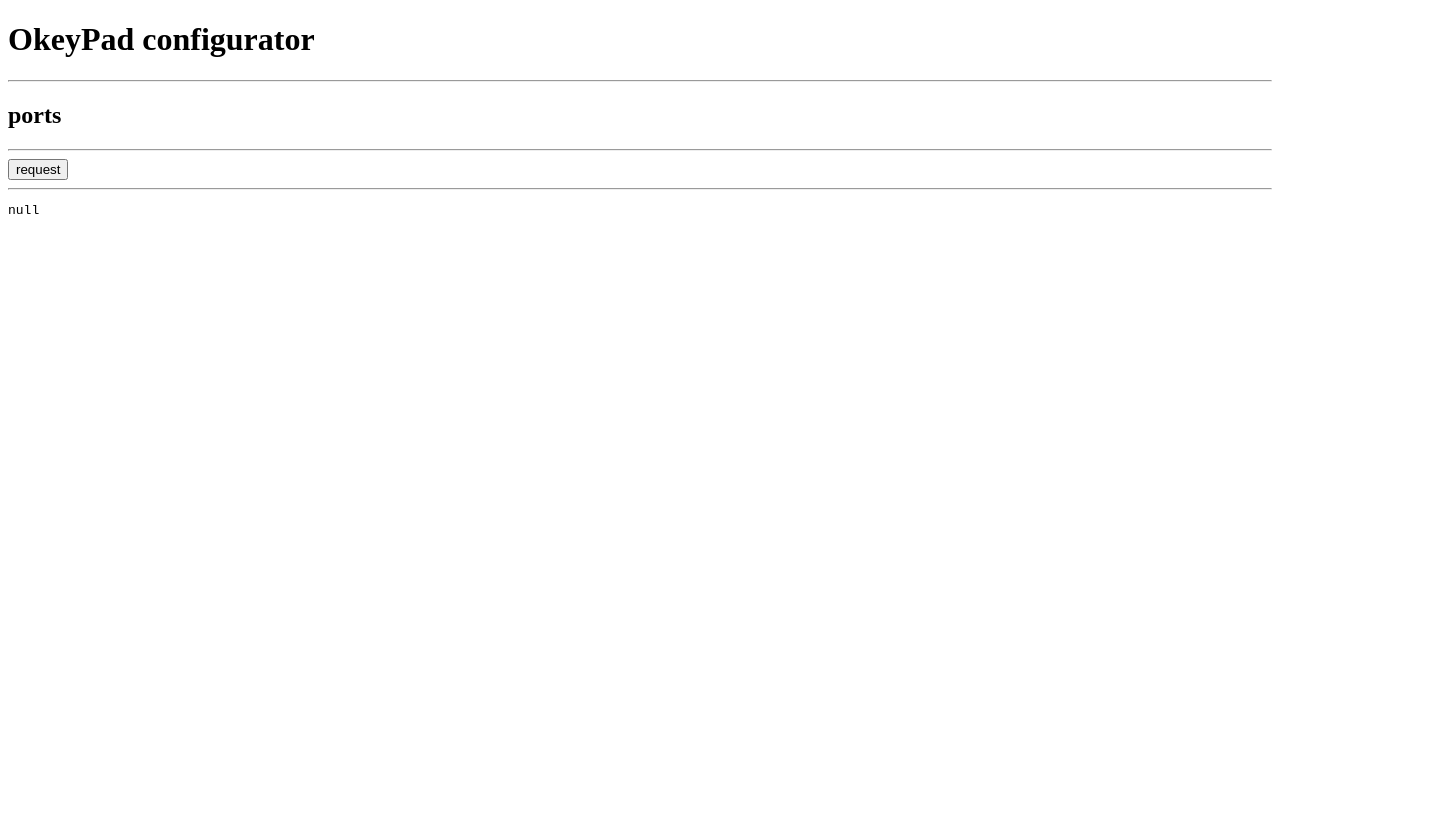
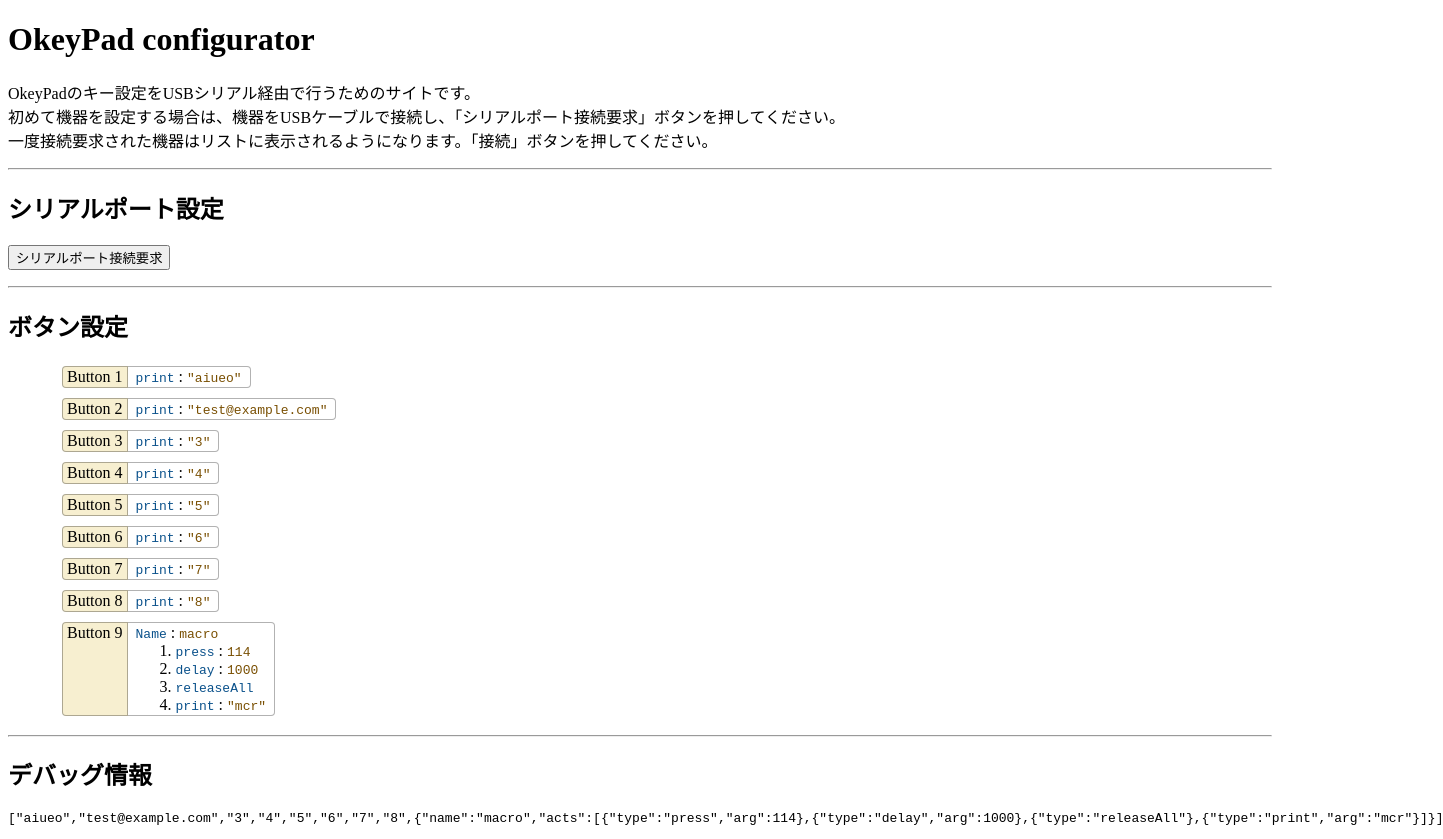
Before and after one commit to hal8500/ok_keypad, a SvelteKit app: page / in a window 1280 px wide. Shown: the whole page, 1443 px wide, since content can reach past the window. Before the commit the page ends 800 px from the top, so only its background shows below. Built offline with nearby package versions, Linux system fonts and the light colour scheme.

Commit message:
説明文の追加

```diff
--- a/src/lib/ok_serial.svelte.ts
+++ b/src/lib/ok_serial.svelte.ts
@@ -40,8 +40,8 @@ class LineBreakTransformer implements Transformer<string, string> {
 }
 
 const SLOTS_DEFAULT: SlotList = [
-  "n => \n nn => \\n",
-  "2",
+  "aiueo",
+  "test@example.com",
   "3",
   "4",
   "5",
@@ -86,7 +86,7 @@ export class OkSerial {
   ports: SerialPort[] = $state([]);
   currentPort: SerialPort | null = $state(null);
   message: string = $state("");
-  slots: SlotList | null = $state(null);
+  slots: SlotList | null = $state(SLOTS_DEFAULT);
   writer: WritableStreamDefaultWriter<string> | null = null;
 
   closer: (() => Promise<void>) | null = null;
--- a/src/routes/+page.svelte
+++ b/src/routes/+page.svelte
@@ -16,32 +16,50 @@
 </script>
 
 <h1>OkeyPad configurator</h1>
+<p>
+  OkeyPadのキー設定をUSBシリアル経由で行うためのサイトです。<br />
+  初めて機器を設定する場合は、機器をUSBケーブルで接続し、「シリアルポート接続要求」ボタンを押してください。<br />
+  一度接続要求された機器はリストに表示されるようになります。「接続」ボタンを押してください。<br />
+</p>
 <hr />
 <div>
-  <h2>ports</h2>
+  <h2>シリアルポート設定</h2>
+  <div>
+    <button onclick={() => ok.requestPort()}>シリアルポート接続要求</button>
+  </div>
   <ul>
     {#each ok.ports as port}
       <li>
         <pre><code>{JSON.stringify(port.getInfo())}</code></pre>
         {#if port == ok.currentPort}
           <span>connected</span>
-          <button onclick={() => ok.close()}>disconnect</button>
+          <button onclick={() => ok.close()}>切断</button>
         {:else}
-          <button onclick={() => connect(port)}>connect</button>
+          <button onclick={() => connect(port)}>接続</button>
         {/if}
       </li>
     {/each}
   </ul>
 </div>
-<hr />
-<div>
-  <button onclick={() => ok.requestPort()}>request</button>
-</div>
+
+
+{#if ok.slots}
 <hr />
 
-{#if ok.slots}
+<h2>ボタン設定</h2>
+
   <SlotListView slotlist={ok.slots} />
+
 {/if}
 
+<hr>
+<h2>デバッグ情報</h2>
 <pre><code>{ok.message}</code></pre>
 <pre><code>{JSON.stringify(ok.slots)}</code></pre>
+
+<style>
+  .help_req {
+    font-size: smaller;
+    color: rgba(0,0,0,0.6)
+  }
+</style>
```
